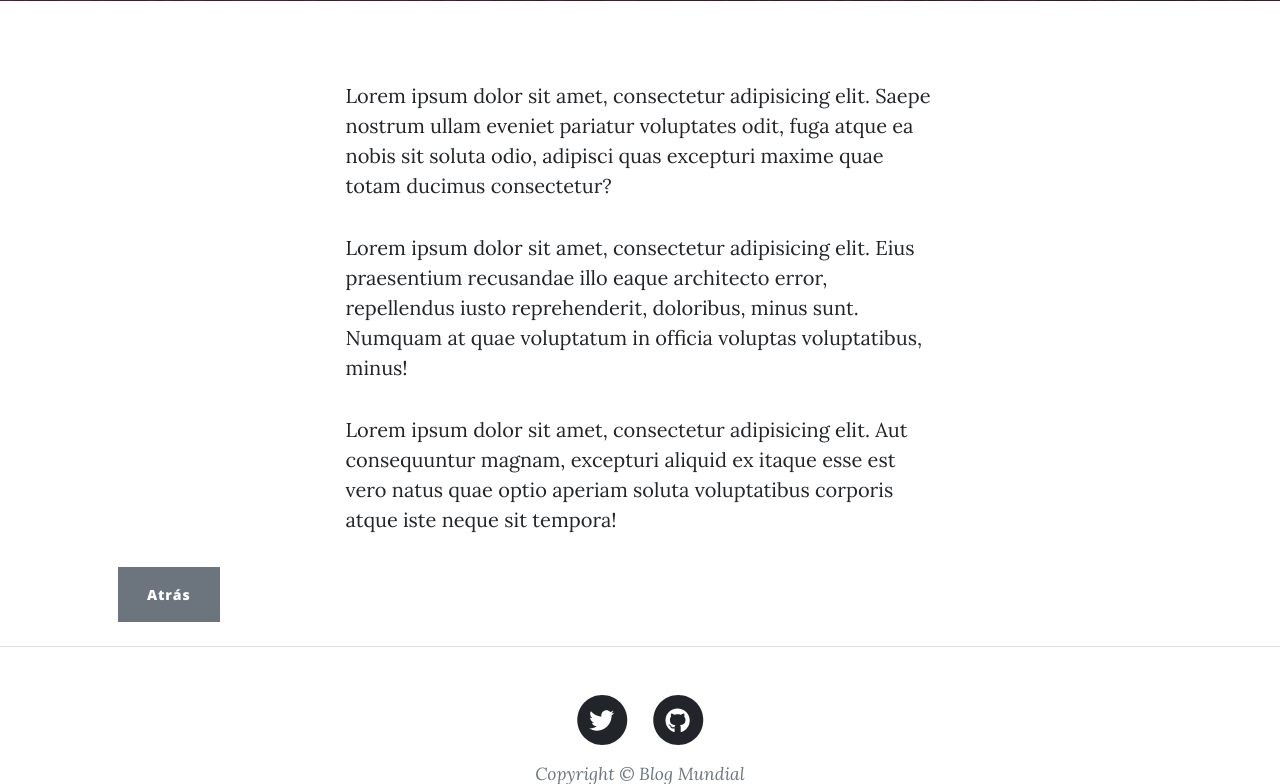
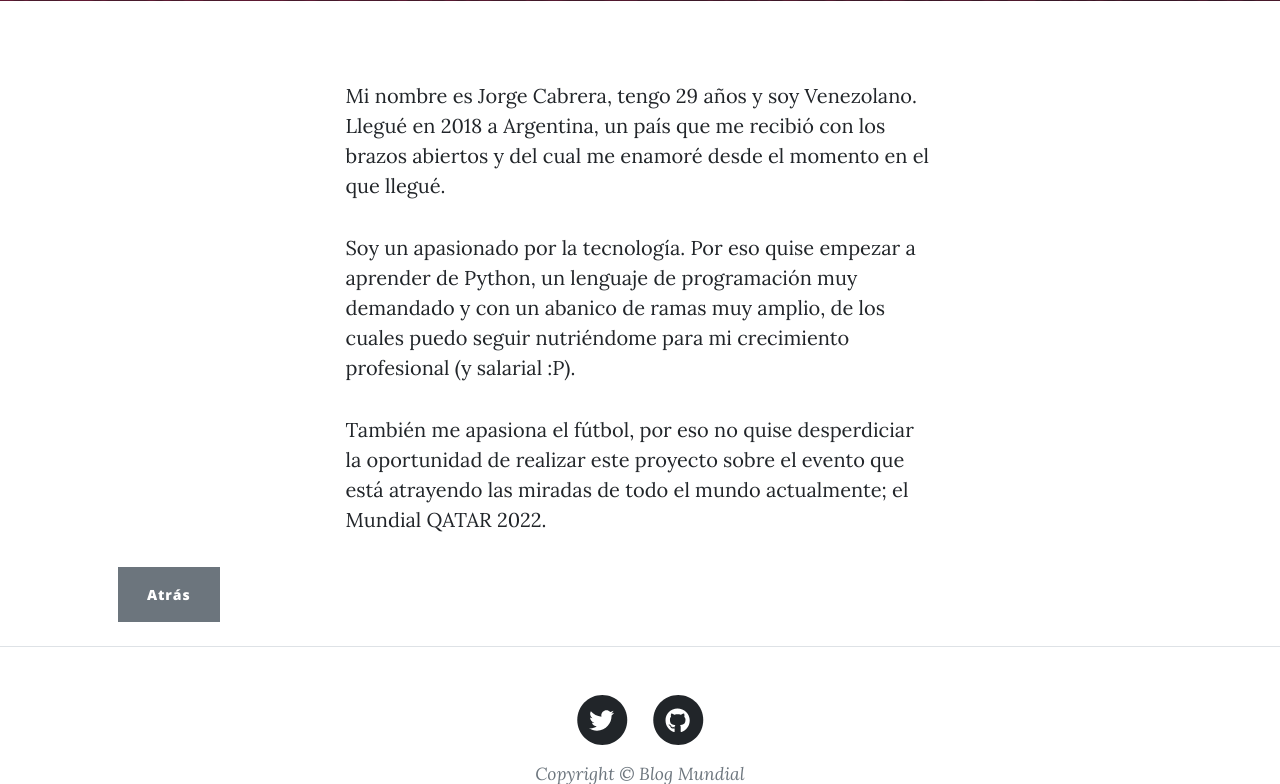
Before and after one commit to Jocab17/Entrega_Final-Jorge_Cabrera, a Django app: page /acerca_de_mi/ in a window 1280 px wide. Shown: the part 503-1287 px from the top of the page. Run offline with Django 4.2, Linux system fonts and the light colour scheme; some libraries are stand-ins or nearby versions.

Commit message:
README y About finalizados

```diff
--- a/BlogMundial/Blog/templates/about.html
+++ b/BlogMundial/Blog/templates/about.html
@@ -88,9 +88,9 @@
             <div class="container px-4 px-lg-5">
                 <div class="row gx-4 gx-lg-5 justify-content-center">
                     <div class="col-md-10 col-lg-8 col-xl-7">
-                        <p>Lorem ipsum dolor sit amet, consectetur adipisicing elit. Saepe nostrum ullam eveniet pariatur voluptates odit, fuga atque ea nobis sit soluta odio, adipisci quas excepturi maxime quae totam ducimus consectetur?</p>
-                        <p>Lorem ipsum dolor sit amet, consectetur adipisicing elit. Eius praesentium recusandae illo eaque architecto error, repellendus iusto reprehenderit, doloribus, minus sunt. Numquam at quae voluptatum in officia voluptas voluptatibus, minus!</p>
-                        <p>Lorem ipsum dolor sit amet, consectetur adipisicing elit. Aut consequuntur magnam, excepturi aliquid ex itaque esse est vero natus quae optio aperiam soluta voluptatibus corporis atque iste neque sit tempora!</p>
+                        <p>Mi nombre es Jorge Cabrera, tengo 29 años y soy Venezolano. Llegué en 2018 a Argentina, un país que me recibió con los brazos abiertos y del cual me enamoré desde el momento en el que llegué.</p>
+                        <p>Soy un apasionado por la tecnología. Por eso quise empezar a aprender de Python, un lenguaje de programación muy demandado y con un abanico de ramas muy amplio, de los cuales puedo seguir nutriéndome para mi crecimiento profesional (y salarial :P).</p>
+                        <p>También me apasiona el fútbol, por eso no quise desperdiciar la oportunidad de realizar este proyecto sobre el evento que está atrayendo las miradas de todo el mundo actualmente; el Mundial QATAR 2022.</p>
                     </div>
                 </div>
                 <a href="{% url 'home' %}" class="btn btn-secondary">Atrás</a>
--- a/BlogMundial/Blog/templates/post_details.html
+++ b/BlogMundial/Blog/templates/post_details.html
@@ -86,11 +86,7 @@
                     <p class="card-text">
                         {{post.autor.profile.bio}}
                     </p>
-
-                    {% if user.profile.id %}
-                        <a href="{% url 'profile' post.autor.profile.id %}" class="btn btn-primary">Ver perfil</a>
-                    {% endif %}
-
+                    <a href="{% url 'profile' post.autor.profile.id %}" class="btn btn-primary">Ver perfil</a>
                 </div>
             </div>
         </div>
--- a/BlogMundial/Members/templates/registration/profile.html
+++ b/BlogMundial/Members/templates/registration/profile.html
@@ -14,7 +14,7 @@
                 {% if page_user.profile_pic %}
                     <img src="{{page_user.profile_pic.url}}" class="img-fluid rounded-start">
                 {% else %}
-                    <img src="{% static 'Blog/assets/img/default_profile_pic.jpg' %}" class="img-fluid rounded-start">
+                    <img src="{% static 'Blog/assets/img/default_profile_picture.jpg' %}" class="img-fluid rounded-start">
                 {% endif %}
 
             </div>
```
Also changed, not shown: BlogMundial/db.sqlite3, BlogMundial/media/images/profile/20211030_185310.jpg (added), BlogMundial/media/images/profile/IMG-20201230-WA0020.jpg (added), README.md.
